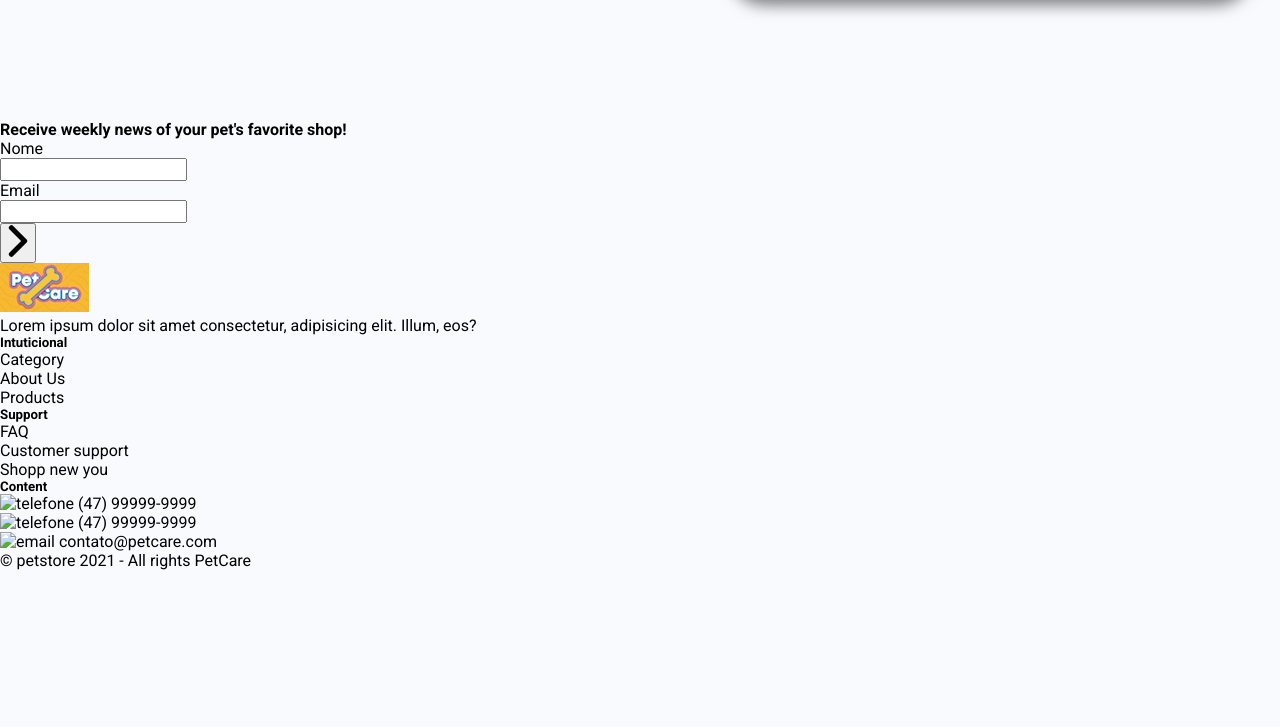
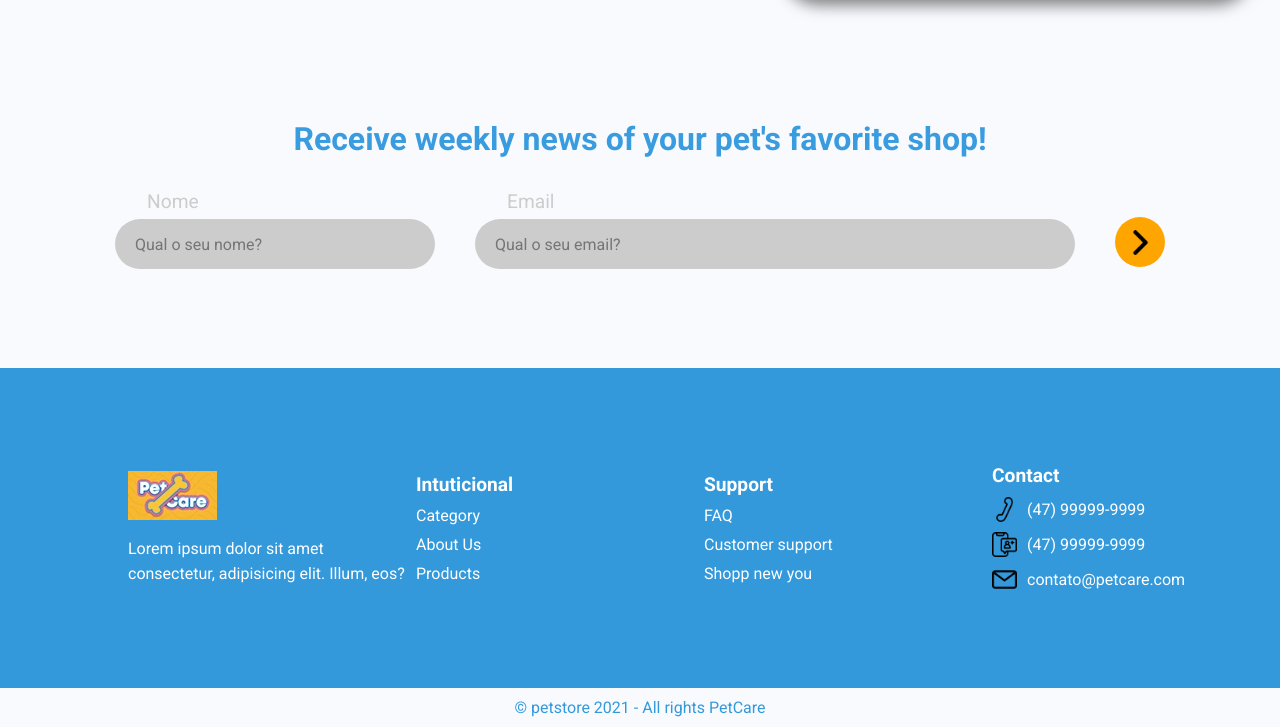
Before and after one commit to wesleywisch/PetShop, a plain HTML site: page index.html in a window 1280 px wide. Shown: the part 2848-3575 px from the top of the page. Before the commit the page ends 3418 px from the top, so only its background shows below. Drawn offline with Linux system fonts and the light colour scheme; files whose address does not match are found by name.

Commit message:
Projeto web pronto

```diff
--- a/index.html
+++ b/index.html
@@ -189,12 +189,12 @@
       <form>
         <div class="news-name">
           <p>Nome</p>
-          <input type="text" name="nome" id="name">
+          <input type="text" name="nome" id="name" placeholder="Qual o seu nome?">
         </div>
 
         <div class="news-email">
           <p>Email</p>
-          <input type="email" name="email" id="email">
+          <input type="email" name="email" id="email" placeholder="Qual o seu email?">
         </div>
 
         <button type="submit" class="news-arrow">
@@ -207,7 +207,7 @@
   <footer>
     <div class="footer-marca">
       <img src="./images/petcare.png" alt="PetCare">
-      <p>Lorem ipsum dolor sit amet consectetur, adipisicing elit. Illum, eos?</p>
+      <p>Lorem ipsum dolor sit amet <br> consectetur, adipisicing elit. Illum, eos?</p>
     </div>
 
     <div class="footer-Intuticional">
@@ -228,18 +228,18 @@
       </ul>
     </div>
 
-    <div class="footer-Content">
-      <h5>Content</h5>
+    <div class="footer-Contact">
+      <h5>Contact</h5>
       <ul>
-        <li><img src="" alt="telefone"> (47) 99999-9999</li>
-        <li><img src="" alt="telefone"> (47) 99999-9999</li>
-        <li><img src="" alt="email"> contato@petcare.com</li>
+        <li><img src="./images/telefone.png" alt="telefone"> (47) 99999-9999</li>
+        <li><img src="./images/celular.png" alt="telefone"> (47) 99999-9999</li>
+        <li><img src="./images/email.png" alt="email"> contato@petcare.com</li>
       </ul>
     </div>
   </footer>
 
   <div class="copyright">
-    © petstore 2021 - All rights PetCare
+    <p>© petstore 2021 - All rights PetCare</p>
   </div>
 
 
--- /dev/null
+++ b/styles/copyright.css
@@ -0,0 +1,10 @@
+/* copyright */
+
+.copyright{
+  text-align: center;
+  padding: 10px;
+}
+
+.copyright p {
+  color: #3499DB;
+}
--- /dev/null
+++ b/styles/footer.css
@@ -0,0 +1,74 @@
+/* footer */
+
+footer{
+  width: 100%;
+  height: 320px;
+  background-color: #3499DB;
+  display: flex;
+  align-items: center;
+  margin-top: 3rem;
+}
+
+footer .footer-marca{
+  width: 25%;
+  margin-left: 10%;
+}
+
+footer .footer-marca p {
+  color: var(--white);
+  padding-top: 12px;
+  line-height: 25px;
+}
+
+footer .footer-Intuticional{
+  width: 25%;
+}
+
+footer .footer-Intuticional h5{
+  color: var(--white);
+  font-size: 1.2rem;
+  font-weight: bold;
+}
+
+footer .footer-Intuticional ul li {
+  color: var(--white);
+  padding-top: 10px;
+}
+
+footer .footer-Support{
+  width: 25%;
+}
+
+footer .footer-Support h5{
+  color: var(--white);
+  font-size: 1.2rem;
+  font-weight: bold;
+}
+
+footer .footer-Support ul li {
+  color: var(--white);
+  padding-top: 10px;
+}
+
+footer .footer-Contact{
+  width: 25%;
+}
+
+footer .footer-Contact h5{
+  color: var(--white);
+  font-size: 1.2rem;
+  font-weight: bold;
+}
+
+footer .footer-Contact ul li {
+  color: var(--white);
+  padding-top: 10px;
+  display: flex;
+  align-items: center;
+}
+
+footer .footer-Contact ul li img{
+  width: 25px;
+  height: 25px;
+  margin-right: 10px;
+}
--- a/styles/sectionAbout.css
+++ b/styles/sectionAbout.css
@@ -5,6 +5,7 @@
   height: 560px;
   display: flex;
   margin: 5rem 10rem;
+  padding-left: 10%;
 }
 
 .section-about .container {
--- /dev/null
+++ b/styles/sectionNews.css
@@ -0,0 +1,83 @@
+/* section-news */
+
+.section-news{
+  width: 100%;
+  height: 200px;
+}
+
+.section-news h4{
+  text-align: center;
+  font-size: 2rem;
+  font-weight: bold;
+  color: #399CDF;
+}
+
+.section-news .news-form form{
+  display: flex;
+  justify-content: center;
+  align-items: center;
+  margin: 2rem 0;
+}
+
+.section-news .news-form form .news-name{
+  width: 320px;
+  margin-right: 40px;
+}
+
+.section-news .news-form form .news-name p{
+  color: rgb(204, 204, 204);
+  font-size: 1.2rem;
+  margin-left: 2rem;
+  margin-bottom: 6px;;
+}
+
+.section-news .news-form form .news-name input{
+  width: 100%;
+  height: 50px;
+  border: none;
+  padding: 20px;
+  border-radius: 40px;
+  outline: none;
+  background-color:#ccc;
+}
+
+
+.section-news .news-form form .news-email{
+  width: 600px;
+  margin-right: 40px;
+}
+
+.section-news .news-form form .news-email p{
+  color: rgb(204, 204, 204);
+  font-size: 1.2rem;
+  margin-left: 2rem;
+  margin-bottom: 6px;;
+}
+
+.section-news .news-form form .news-email input{
+  width: 100%;
+  height: 50px;
+  border: none;
+  padding: 20px;
+  border-radius: 40px;
+  outline: none;
+  background-color:#ccc;
+}
+
+.section-news .news-form form button{
+  width: 50px;
+  height: 50px;
+  border-radius: 25px;
+  border: none;
+  background-color: orange;
+  display: flex;
+  justify-content: center;
+  align-items: center;
+  padding: 10px;
+  margin-top: 25px;
+}
+
+.section-news .news-form form button img{
+  width: 25px;
+  height: 25px;
+}
--- a/styles/styles.css
+++ b/styles/styles.css
@@ -5,3 +5,6 @@
 @import url('./sectionCatBanner.css');
 @import url('./sectionProducts.css');
 @import url('./sectionAbout.css');
+@import url('./sectionNews.css');
+@import url('./footer.css');
+@import url('./copyright.css');
```
Also changed, not shown: images/celular.png (added), images/email.png (added), images/telefone.png (added).
